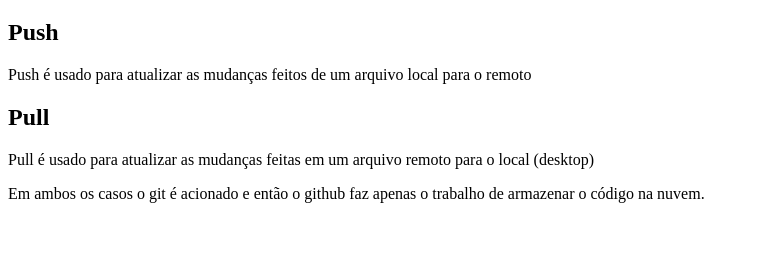
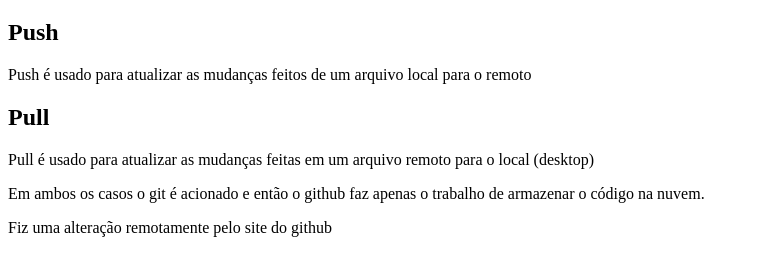
Before and after one commit to felipe-junior/primeira-aula, a plain HTML site: page site-exemplo/index.html in a window 1280 px wide. Shown: the part 61-336 px from the top of the page, without its empty margins (0-759 px from the left). Drawn offline with Linux system fonts and the light colour scheme.

Commit message:
Adicionei um paragrafo

```diff
--- a/site-exemplo/index.html
+++ b/site-exemplo/index.html
@@ -15,5 +15,7 @@
     <p>Pull é usado para atualizar as mudanças feitas em um arquivo remoto para o local (desktop)</p>
     <tr>
     <p>Em ambos os casos o git é acionado e então o github faz apenas o trabalho de armazenar o código na nuvem.</p>
-</body>
+
+    <p>Fiz uma alteração remotamente pelo site do github </p>
+    </body>
 </html>
```
